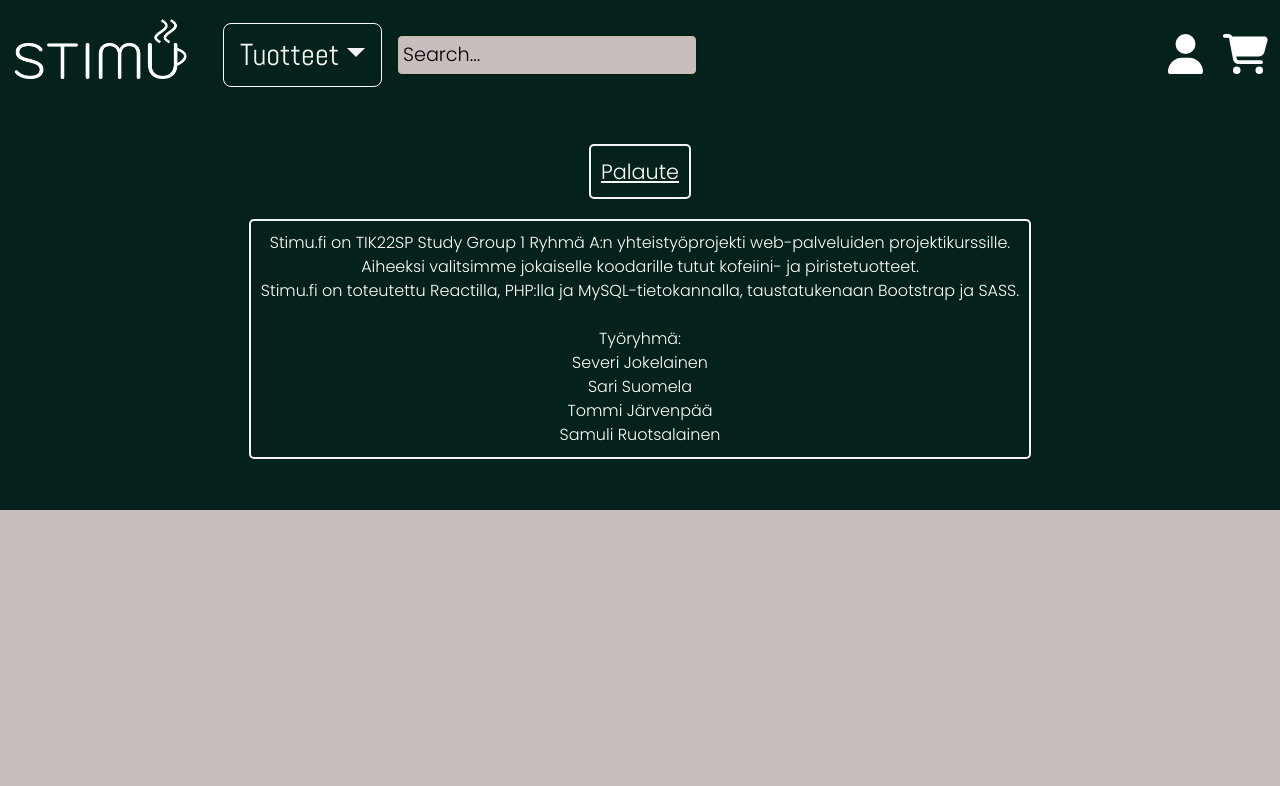
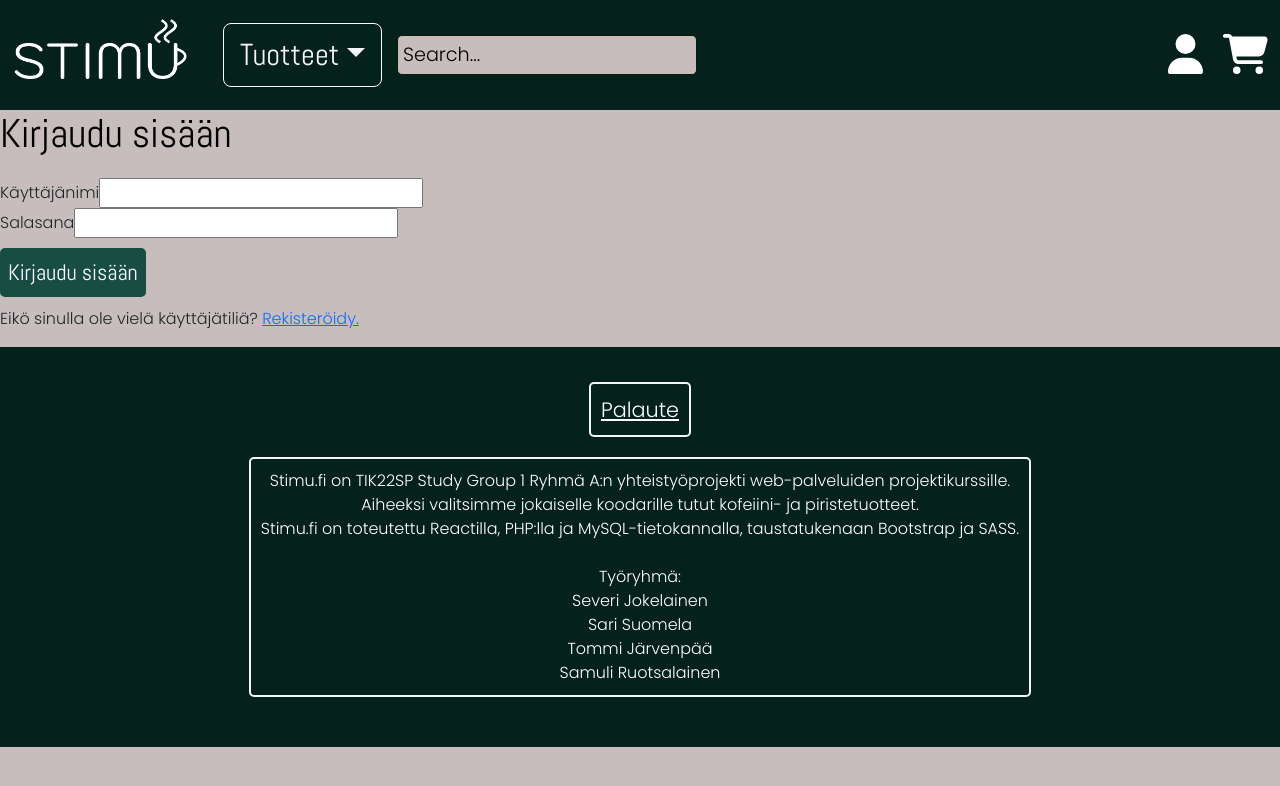
Before and after one commit to Stimu-Webshop/stimu-webshop.github.io, a React (Create React App) app in the folder caffeine-shop/: page /login in a window 1280 px wide. Shown: the top 786 px of the page. Built offline with nearby package versions, Linux system fonts and the light colour scheme.

Commit message:
Added login page

```diff
--- a/caffeine-shop/package.json
+++ b/caffeine-shop/package.json
@@ -1,6 +1,7 @@
 {
   "name": "caffeine-shop",
   "version": "0.1.0",
+  "homepage": "https://web-shop-studygroup1-a.github.io/Frontend/",
   "private": true,
   "dependencies": {
     "@fortawesome/fontawesome-svg-core": "^6.3.0",
@@ -11,6 +12,7 @@
     "@testing-library/react": "^13.4.0",
     "@testing-library/user-event": "^13.5.0",
     "axios": "^1.3.4",
+    "gh-pages": "^5.0.0",
     "modules": "^0.4.0",
     "react": "^18.2.0",
     "react-dom": "^18.2.0",
@@ -22,6 +24,8 @@
   "scripts": {
     "start": "react-scripts start",
     "build": "react-scripts build",
+    "predeploy": "npm run build",
+    "deploy": "gh-pages -d build",
     "test": "react-scripts test",
     "eject": "react-scripts eject"
   },
--- a/caffeine-shop/src/App.js
+++ b/caffeine-shop/src/App.js
@@ -39,6 +39,7 @@ function App() {
           <Route path="cartpage" element = { <CartPage />} />
           <Route path="thankyou" element = { <Thankyou />} />
           <Route path="account" element = {<AccountPage/>} />
+          <Route path="login" element = {<LoginPage/>} />
           <Route path="admin" element = {<AdminPage/>}  />
           <Route path="management" element = {<Management/>} />
           <Route path="orders" element = {<OrderAdmin/>} />
--- a/caffeine-shop/src/account_management/LoginPage.js
+++ b/caffeine-shop/src/account_management/LoginPage.js
@@ -8,15 +8,11 @@ import '../styles/Login.scss';
 
 // TÄÄ ON NYT TURHA, MUTTA EN VIELÄ POISTA t. Sepi
 export default function LoginPage() {
-  const [showLogin, setShowLogin] = useState(true);
+
 
   return (
     <>
-      {showLogin && (
-      <div className='loginDiv'>
-        <span class="material-symbols-outlined" id='closer' onClick={()=>setShowLogin(false)}>
-          close
-        </span>
+      <div className='loginDiv2'>
         <h1>Kirjaudu sisään</h1>
         <div className='login'>
           <LoginFunction />
@@ -25,7 +21,7 @@ export default function LoginPage() {
           Eikö sinulla ole vielä käyttäjätiliä?{' '}
           <Link to='/register'>Rekisteröidy.</Link>
         </p>
-      </div>)}
+      </div>
     </>
   );
 }
```
Also changed, not shown: 1 other file (tests, documents, lock files or other folders).
